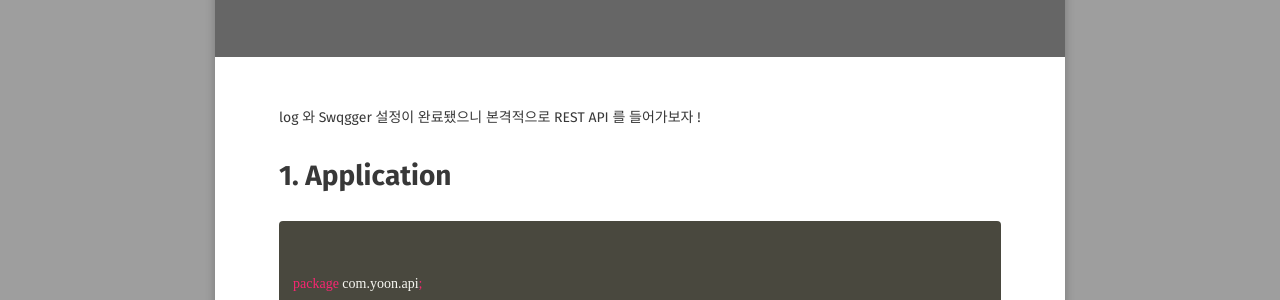
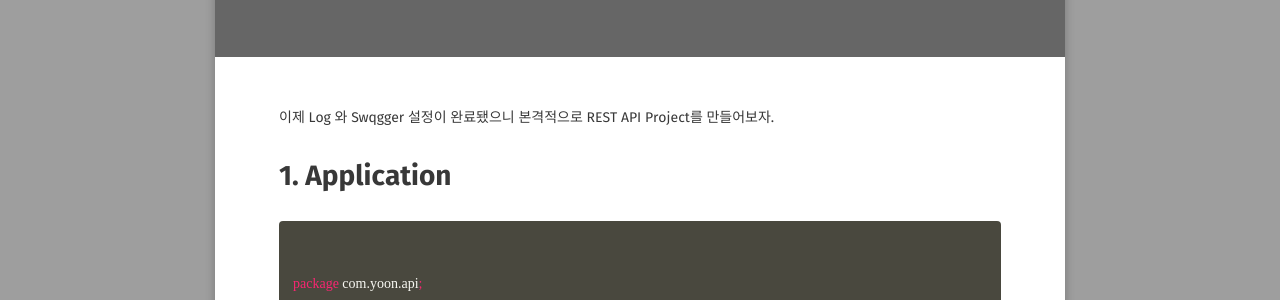
Before and after one commit to GayeonYoon/GayeonYoon.github.io, a Jekyll site: the page built from _posts/2021-07-30-REST_API_POST_3.md, in a window 1280 px wide and 900 px high, scrolled down 362 px. Shown: the part 151-451 px from the top of the window. Built offline with Jekyll 4.4.1, drawn with Linux system fonts in a browser that asks for light colours; some web fonts are replaced.

Commit message:
Update 2021-07-30-REST_API_POST_3.md

```diff
--- a/_posts/2021-07-30-REST_API_POST_3.md
+++ b/_posts/2021-07-30-REST_API_POST_3.md
@@ -9,8 +9,7 @@ spring: true
 feature: /assets/img/spring_boot_logo.jpg
 
 ---
-
-log 와 Swqgger 설정이 완료됐으니 본격적으로 REST API 를 들어가보자 !
+이제 Log 와 Swqgger 설정이 완료됐으니 본격적으로 REST API Project를 만들어보자.
 
 
 # 1. Application
```
